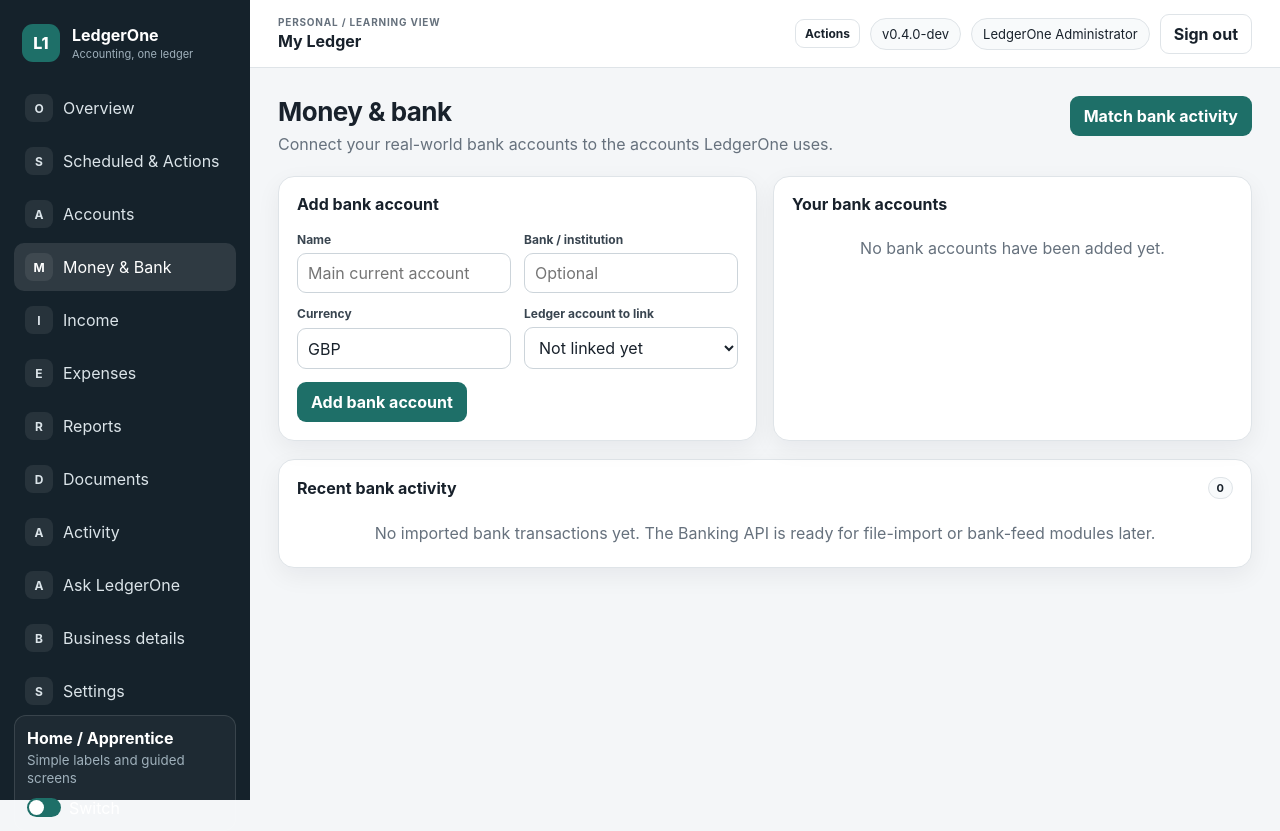
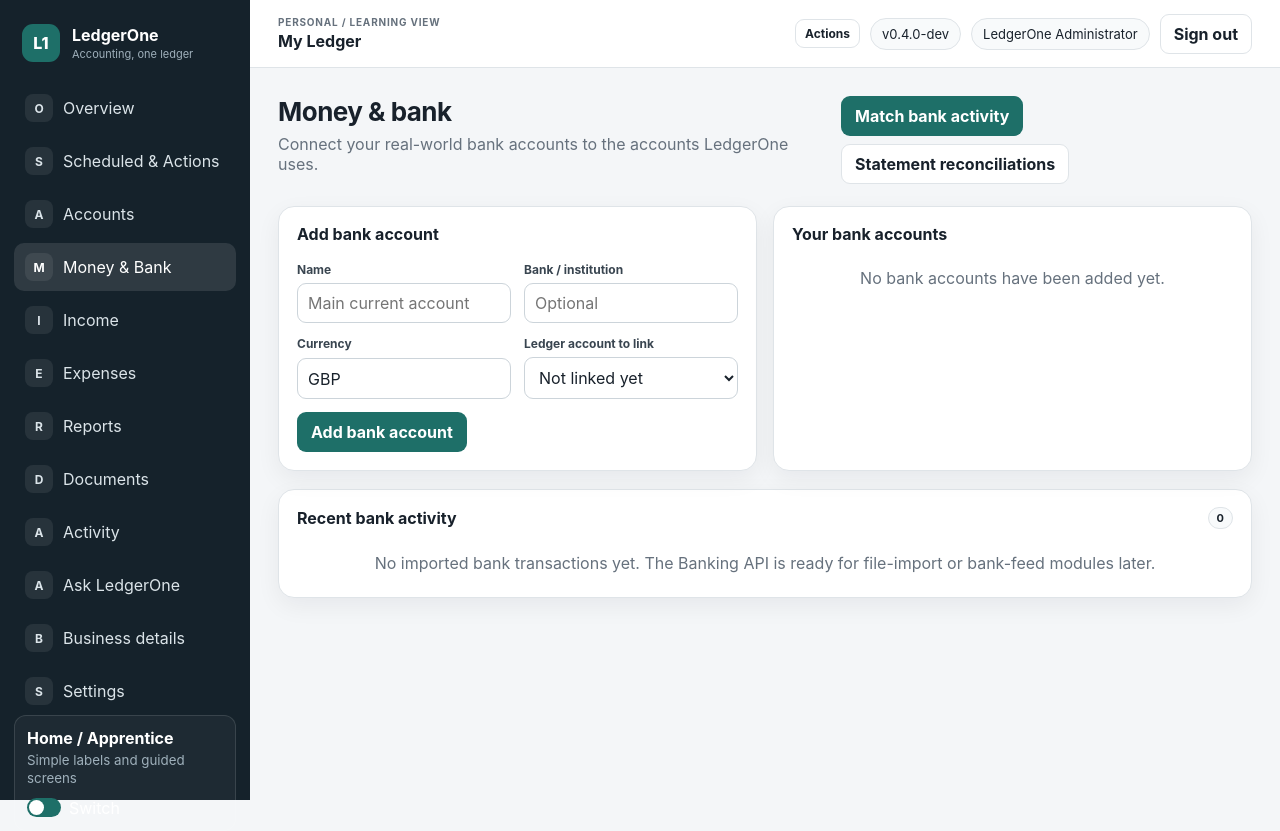
Before and after one commit to zageabb/LedgerOne, a Flask app: page /banking/ in a window 1280 px wide. Run offline with Flask 3, Linux system fonts and the light colour scheme; a user stored in the database is signed in; data comes from the database, SQL or seed files in the repository; data that the repository does not hold is empty.

Commit message:
Link formal statement reconciliations from Banking

```diff
--- a/ledgerone/templates/banking/index.html
+++ b/ledgerone/templates/banking/index.html
@@ -3,7 +3,7 @@
 {% block content %}
 <div class="page-head">
   <div><h1>{{ 'Money & bank' if ui_mode == 'home' else 'Banking & reconciliation' }}</h1><p>{{ 'Connect your real-world bank accounts to the accounts LedgerOne uses.' if ui_mode == 'home' else 'Maintain bank accounts, imported transactions and reconciliation links.' }}</p></div>
-  <div class="actions"><a class="button" href="{{ url_for('banking.reconcile') }}">{{ 'Match bank activity' if ui_mode == 'home' else 'Reconcile transactions' }}</a></div>
+  <div class="actions"><a class="button" href="{{ url_for('banking.reconcile') }}">{{ 'Match bank activity' if ui_mode == 'home' else 'Reconcile transactions' }}</a><a class="button button-secondary" href="{{ url_for('banking.statement_reconciliations') }}">Statement reconciliations</a></div>
 </div>
 <div class="grid grid-2">
   <div class="card"><div class="card-head"><h2>Add bank account</h2></div><div class="card-body"><form method="post" class="form-grid"><input type="hidden" name="csrf_token" value="{{ csrf_token() }}"><div class="field"><label>Name</label><input name="name" placeholder="Main current account" required></div><div class="field"><label>Bank / institution</label><input name="institution" placeholder="Optional"></div><div class="field"><label>Currency</label><input name="currency" value="{{ current_organisation.base_currency }}" maxlength="3"></div><div class="field"><label>{{ 'Ledger account to link' if ui_mode == 'home' else 'Linked GL account' }}</label><select name="ledger_account_id"><option value="">Not linked yet</option>{% for row in ledger_accounts %}<option value="{{ row.id }}">{{ row.code }} · {{ row.name }}</option>{% endfor %}</select></div><div class="field-full"><button class="button" type="submit">Add bank account</button></div></form></div></div>
```
